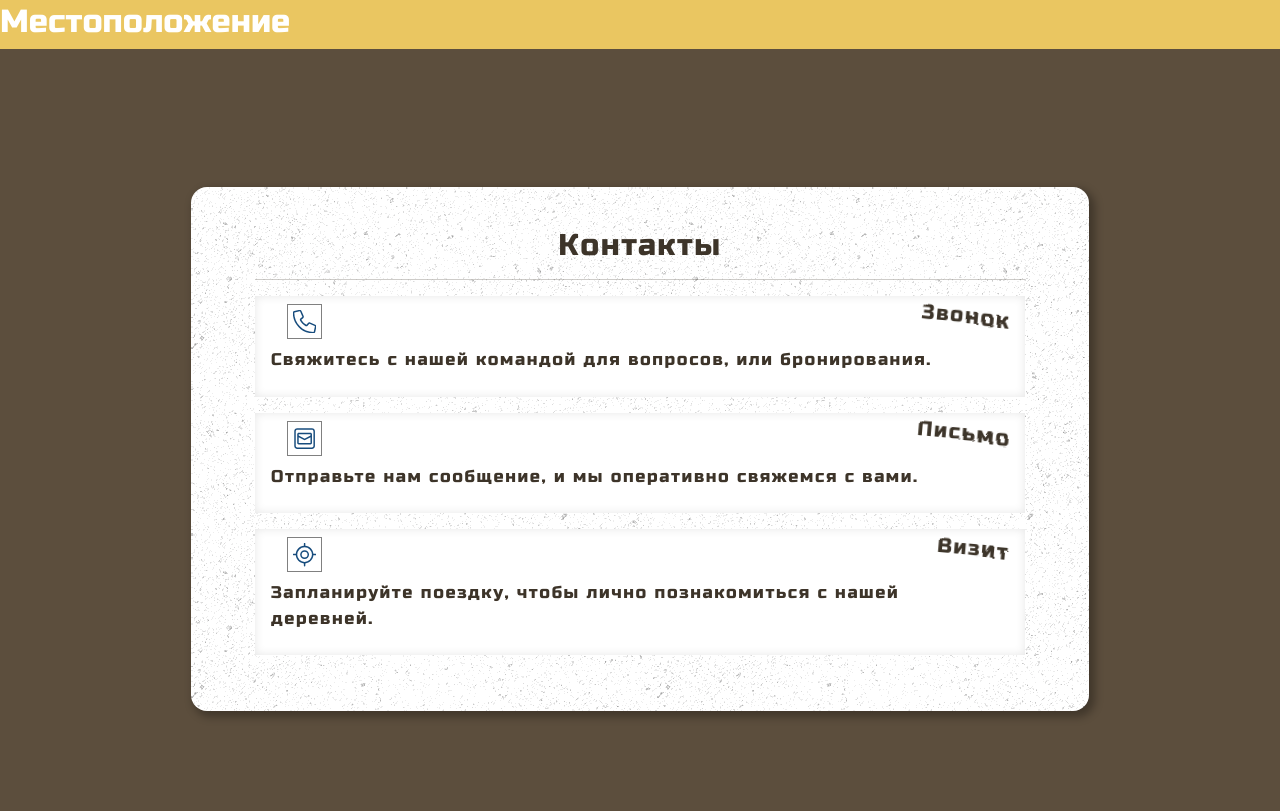
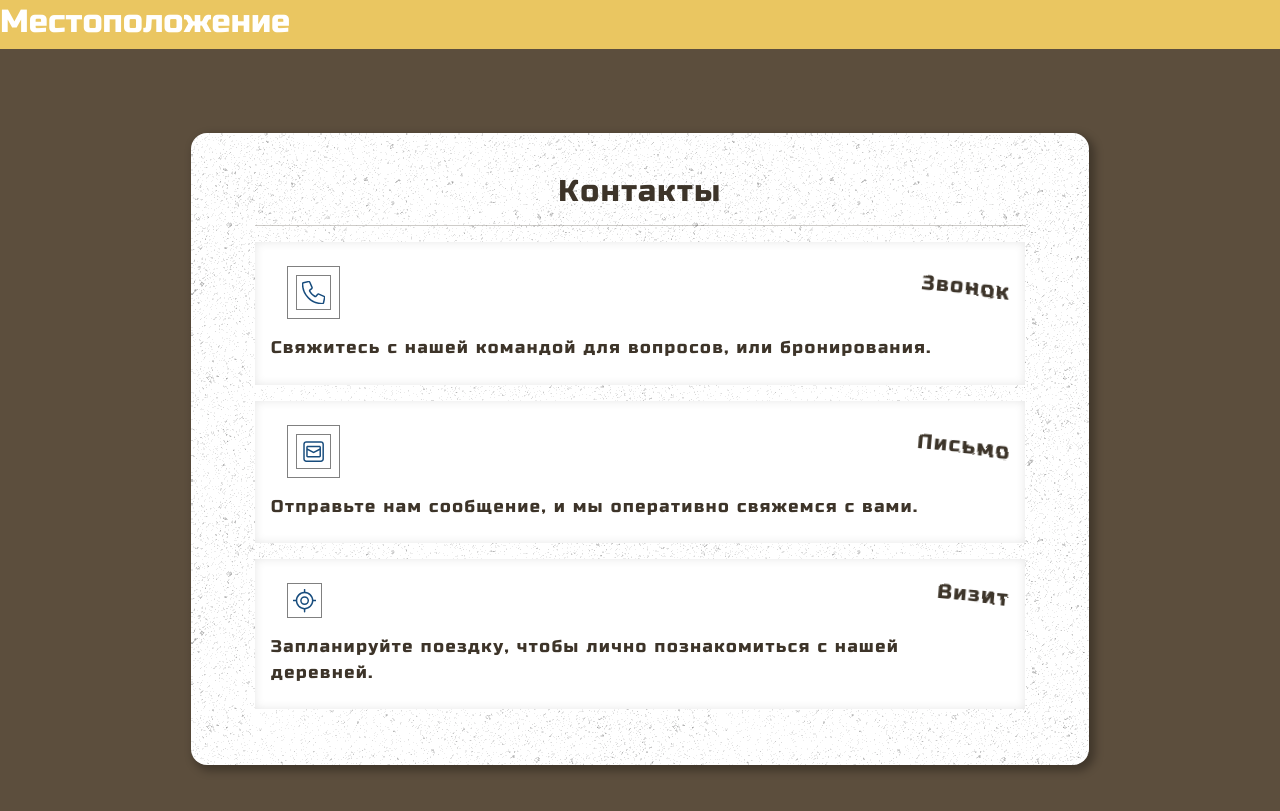
Before and after one commit to Max3check/villa-landing, a website: page index.html in a window 1280 px wide. Shown: the part 2158-2969 px from the top of the page. Drawn offline with nearby package versions, Linux system fonts and the light colour scheme.

Commit message:
tuning footer section

```diff
--- a/css/footer/footer.css
+++ b/css/footer/footer.css
@@ -58,7 +58,8 @@
 	align-items: center;
 	gap: 2rem;
 	padding-inline-start: 1rem;
-	margin-block-end: 0.5rem;
+	/* margin-block-end: 1rem; */
+	margin-block: 1rem;
 	> h2 {
 		font-size: 1.3rem;
 		margin-inline-start: auto;
@@ -69,6 +70,8 @@
 		display: flex;
 		align-items: center;
 		gap: 0.5rem;
+		border: 1px solid grey;
+		padding: 0.5rem;
 	}
 }
 
--- a/index.html
+++ b/index.html
@@ -205,6 +205,7 @@
 					</div>
 					<div class="footer_card_detail">
 						<div class="footer_card_detail_header">
+							<a href="mailto:example@example.com">
 								<svg
 									class="colorable-icon"
 									aria-hidden="true"
@@ -220,6 +221,8 @@
 										d="M384 64c17.7 0 32 14.3 32 32V416c0 17.7-14.3 32-32 32H64c-17.7 0-32-14.3-32-32V96c0-17.7 14.3-32 32-32H384zM64 32C28.7 32 0 60.7 0 96V416c0 35.3 28.7 64 64 64H384c35.3 0 64-28.7 64-64V96c0-35.3-28.7-64-64-64H64zM352 160v29.2L231.3 255.6c-2.2 1.2-4.7 1.9-7.3 1.9s-5.1-.6-7.3-1.9L96 189.2V160H352zm0 65.7V352H96V225.7l105.3 57.9c7 3.8 14.8 5.8 22.7 5.8s15.8-2 22.7-5.8L352 225.7zM96 128c-17.7 0-32 14.3-32 32V352c0 17.7 14.3 32 32 32H352c17.7 0 32-14.3 32-32V160c0-17.7-14.3-32-32-32H96z"
 									></path>
 								</svg>
+							</a>
+
 							<h2>Письмо</h2>
 						</div>
 
```
Lines whose indentation alone changed are shown as unchanged.
